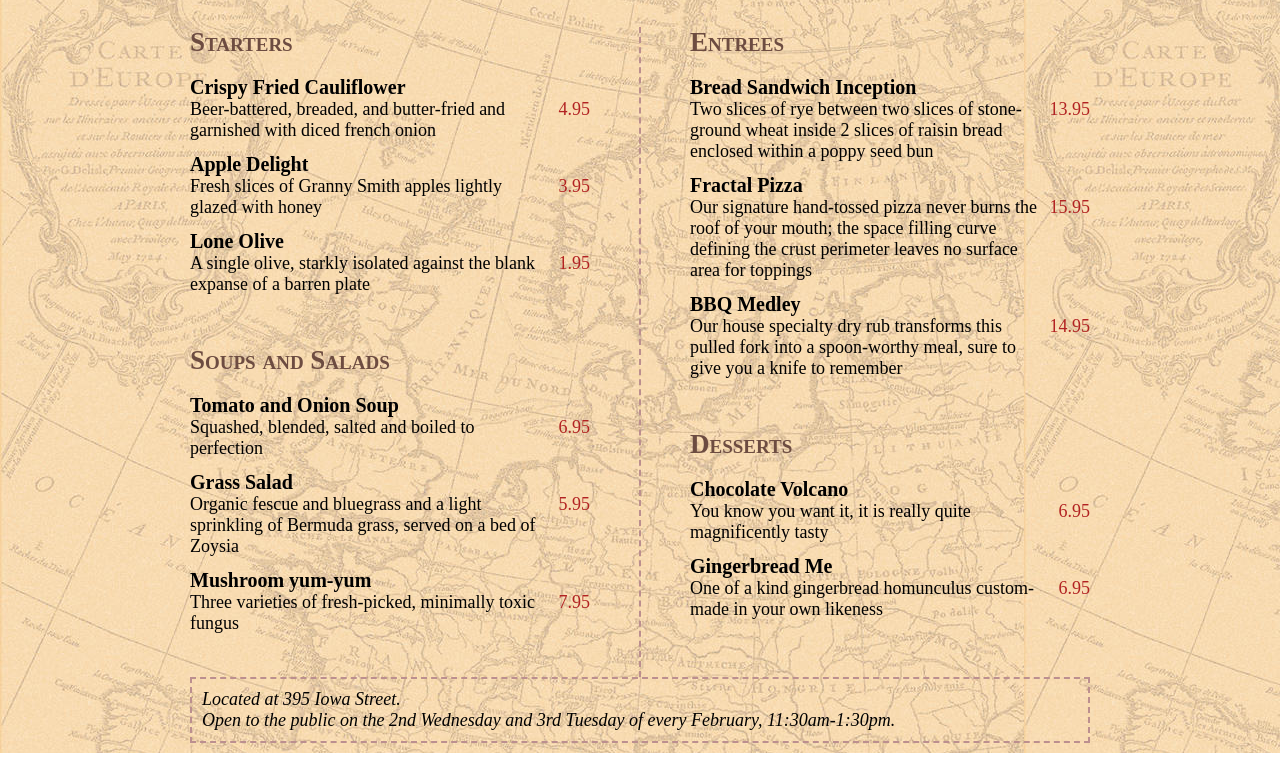
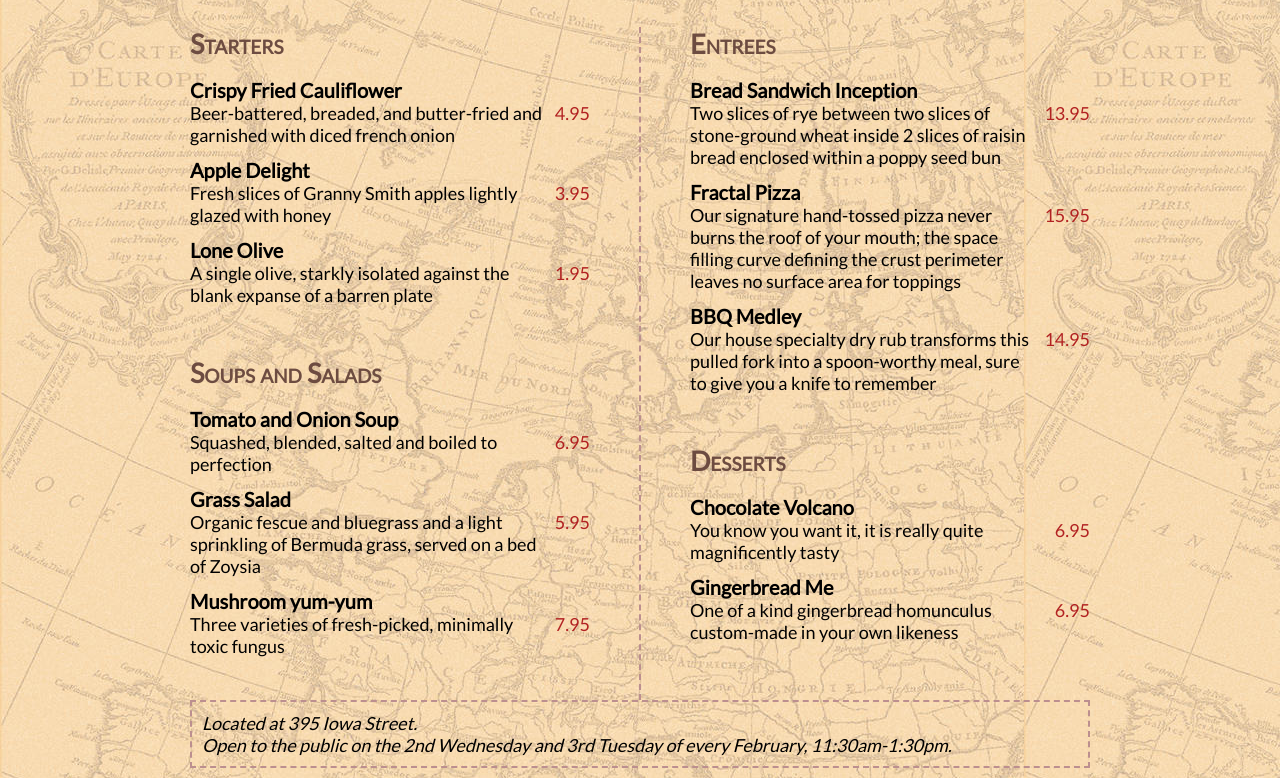
Before and after one commit to Kenzie-Academy-Brasil-Developers/estilizando-menu-restaurante-sprint-2-GuilherminoL, a plain HTML site: page index.html in a window 1280 px wide. Shown: the part 107-885 px from the top of the page. Before the commit the page ends 860 px from the top, so only its background shows below. Drawn offline with Linux system fonts and the light colour scheme; a web font is replaced by a local one.

Commit message:
Colocando a fonte do body em Lato 18 px

```diff
--- a/src/style1.css
+++ b/src/style1.css
@@ -2,7 +2,7 @@
 
 /* Use the 'Lato' font family at 18px throughout the body of the document, and cover the background with the 'map-bg.jpg' image. */
 body{
-    font-family:'Lato, sans-serif';
+    font-family:'Lato' ;
     font-size: 18px;
 }
 nav {
```
